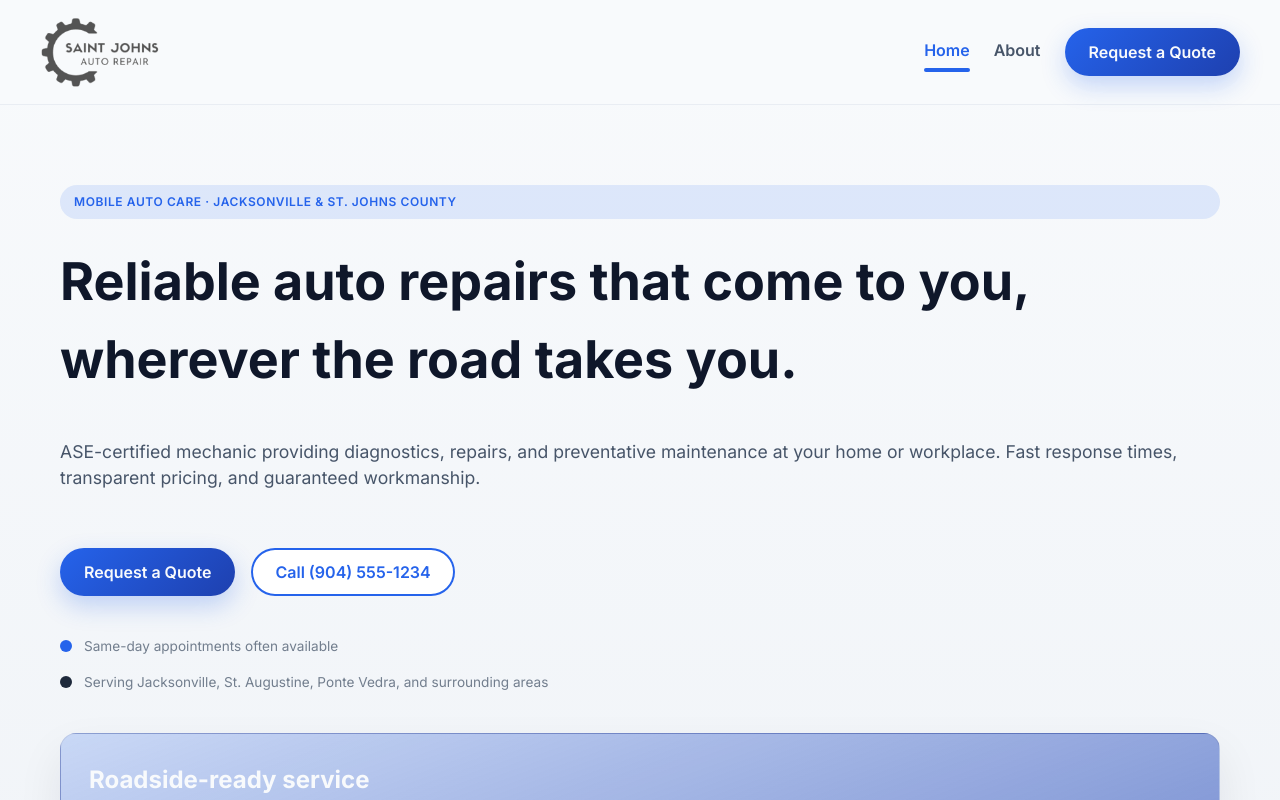
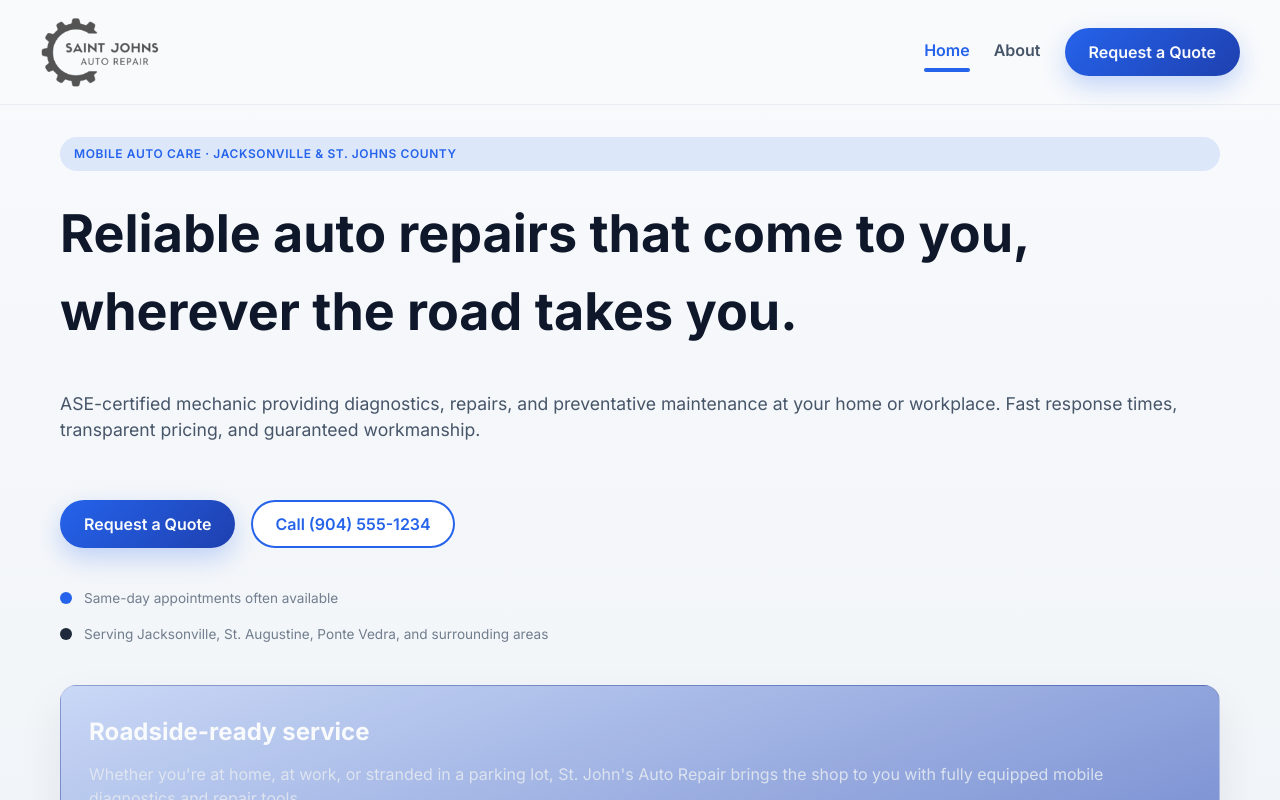
Before and after one commit to LoganM3120/stjohnsautorepair, a Next.js app: page / in a window 1280 px wide. Shown: the top 800 px of the page. Built offline with nearby package versions, Linux system fonts and the light colour scheme.

Commit message:
Reduce hero section top padding

```diff
--- a/src/app/page.tsx
+++ b/src/app/page.tsx
@@ -67,7 +67,7 @@ const valueProps = [
 export default function HomePage() {
   return (
     <div>
-      <section className="section" style={{ paddingTop: "5rem" }}>
+      <section className="section" style={{ paddingTop: "2rem" }}>
         <div className="container" style={{ display: "grid", gap: "2.5rem" }}>
           <div className="stack">
             <span className="badge">
```
